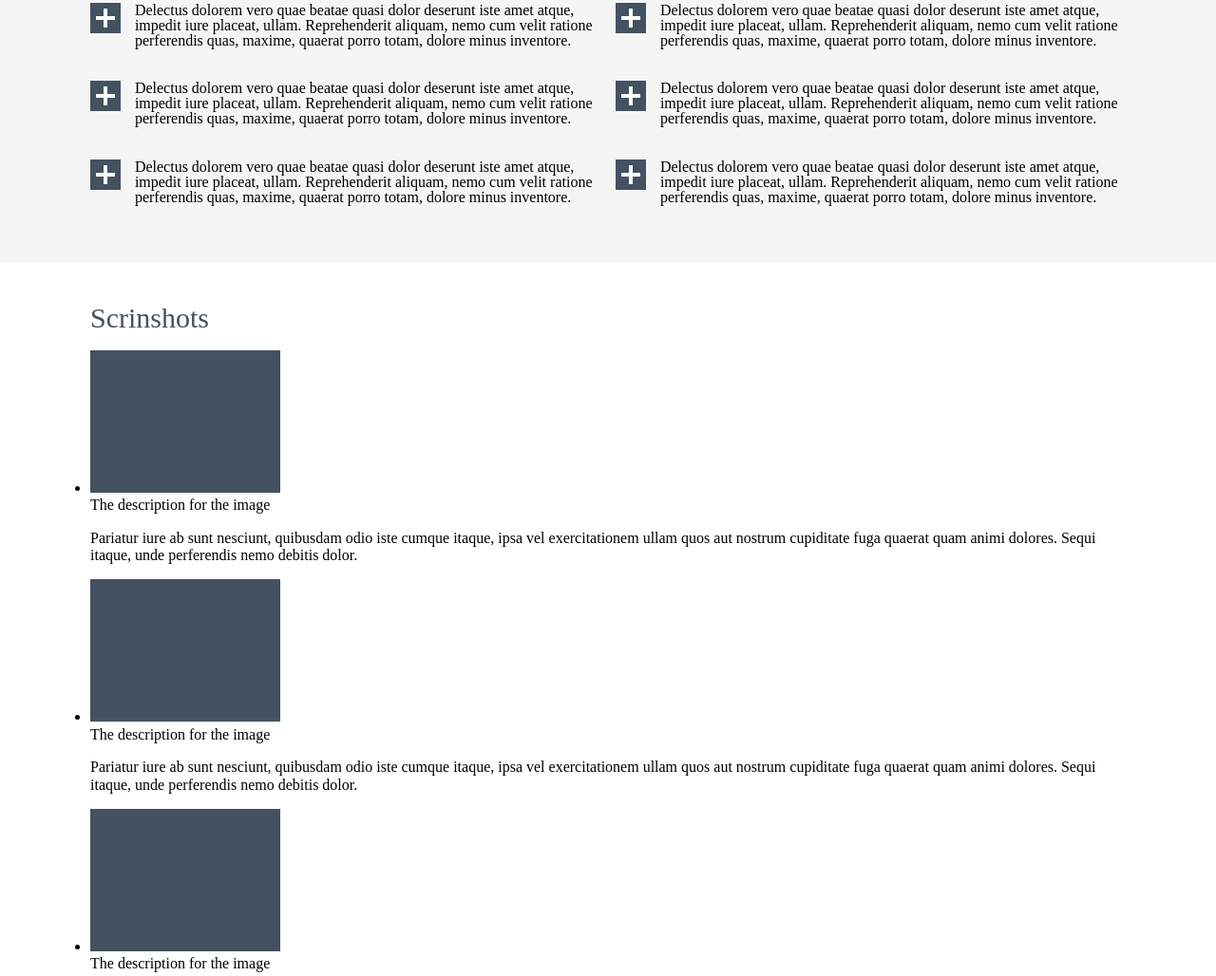
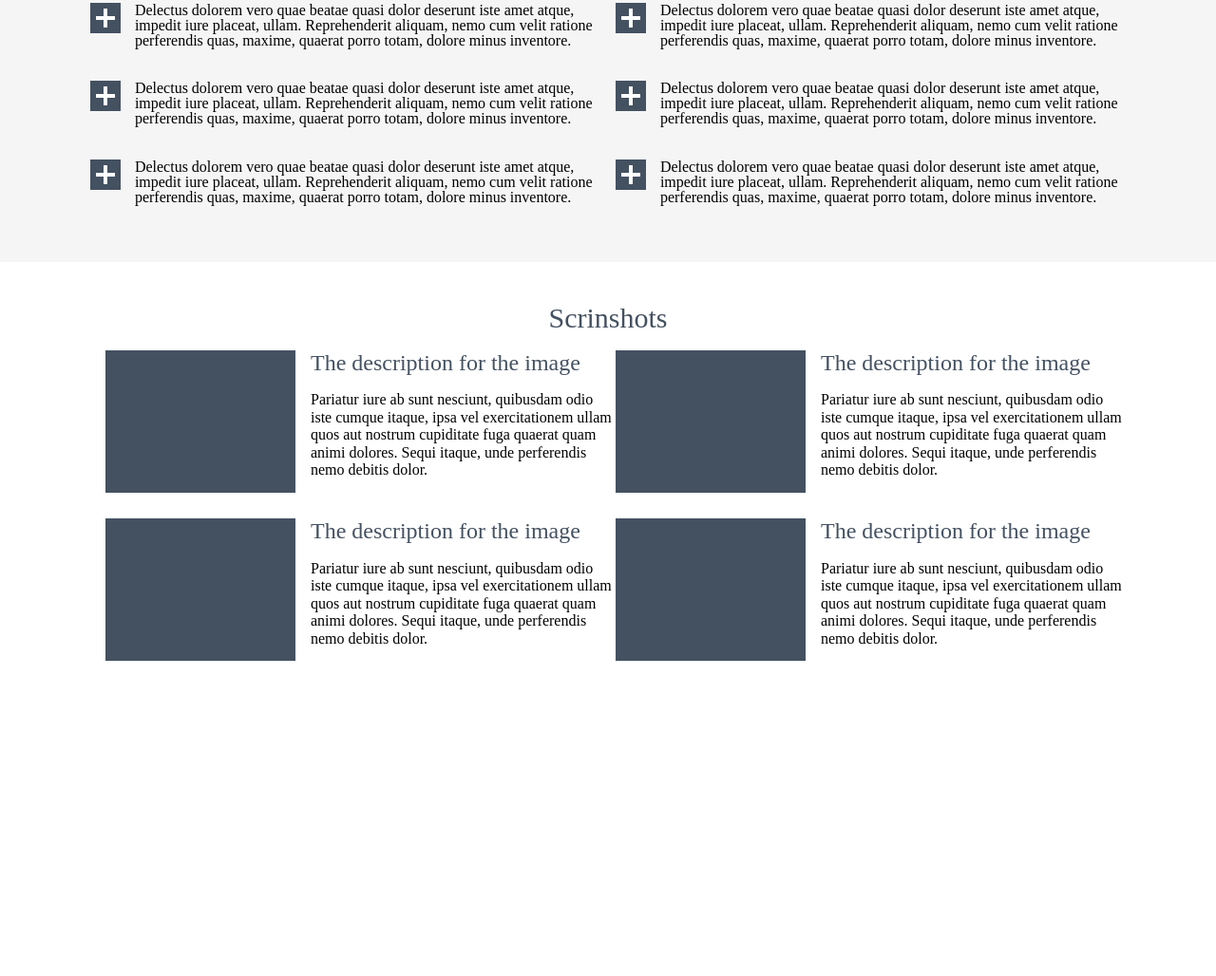
Before and after one commit to MaxAlieksieiev/Simple_layout, a plain HTML site: page index.html in a window 1280 px wide. Shown: the part 659-1687 px from the top of the page at 95% size. After the commit the page ends 1408 px from the top, so only its background shows below. Drawn offline with Linux system fonts and the light colour scheme.

Commit message:
section scrinshots: style css

```diff
--- a/style.css
+++ b/style.css
@@ -120,14 +120,37 @@ body, h1, ul{
     position: absolute;
     left: 0;
 }
+.scrinshots__title{
+    text-align: center;
+}
+.scrinshots__list{
+    list-style: none;
+    display: flex;
+}
+.scrinshots__left-side{
+    margin-left: 1em;
+}
+.scrinshots__item{
+    display: flex;
+    margin-bottom: 1.625em;
 
-
-
-
-
-
-
-
+}
+.scrinshots__image{
+    padding-right:1em;
+}
+.scrionshots__item-title{
+    color: #445161;
+    font-size: 1.5em;
+}
+.scrinshpts__item-text{
+    color: #333333;
+    line-height: 1.5em;
+}
+.scrinshots__image{
+    max-widht: 200px;
+    width: 100%;
+    max-height: 150px;
+}
 
 
 
@@ -152,6 +175,10 @@ body, h1, ul{
         margin-right: 0;
     }
     .about__video{
+        width: 100%;
+        height: auto;
+    }
+    .scrinshots__image{
         width: 100%;
         height: auto;
     }
@@ -189,6 +216,10 @@ body, h1, ul{
     .advantages__item{
         text-align: justify;
     }
+    .scrinshots__image{
+        width: 100%;
+        height: auto;
+    }
 }
 
 
```
